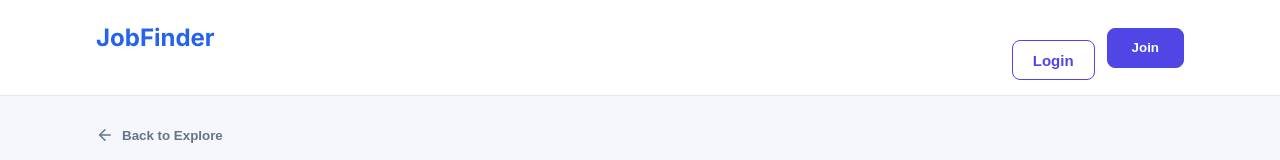
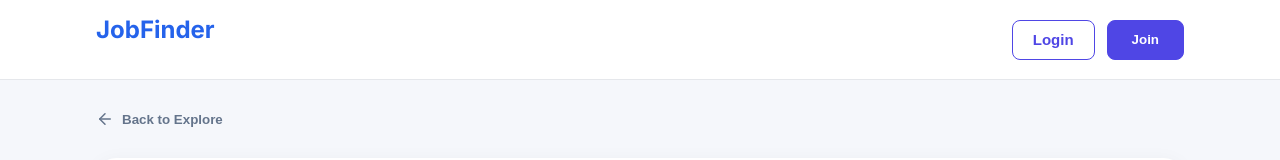
Before and after one commit to duydich/SS2_JobFindingWeb, a React app in the folder frontend/: page /search in a window 1280 px wide. Shown: the top 160 px of the page. Built offline with nearby package versions, Linux system fonts and the light colour scheme; no server answers; the HTML template or start-up script is replaced by a standard one.

Commit message:
can chinh

```diff
--- a/frontend/src/pages/explore/explore.css
+++ b/frontend/src/pages/explore/explore.css
@@ -92,13 +92,14 @@ input, textarea {
   display: flex;
   align-items: center;
   gap: 12px;
+  align-self: center;
 }
 
 .login-btn {
   background: transparent;
   border: 1.5px solid #4f46e5;
   color: #4f46e5;
-  padding: 8px 20px;
+  padding: 0 20px;
   border-radius: 8px;
   font-weight: 600;
   cursor: pointer;
@@ -106,8 +107,8 @@ input, textarea {
   display: flex;
   align-items: center;
   justify-content: center;
-  line-height: 1;
   height: 40px;
+  margin-top: 0;
 }
 
 .login-btn:hover {
@@ -118,7 +119,7 @@ input, textarea {
   background: #4f46e5;
   border: 1.5px solid #4f46e5;
   color: white;
-  padding: 8px 24px;
+  padding: 0 24px;
   border-radius: 8px;
   font-weight: 600;
   cursor: pointer;
@@ -126,7 +127,6 @@ input, textarea {
   display: flex;
   align-items: center;
   justify-content: center;
-  line-height: 1;
   height: 40px;
 }
 
@@ -432,7 +432,7 @@ input, textarea {
 
 .search-box input,
 .search-box select {
-  height: 40%;
+  height: 40px;
   padding: 4px 8px;
   font-size: 13px;
 }
```
